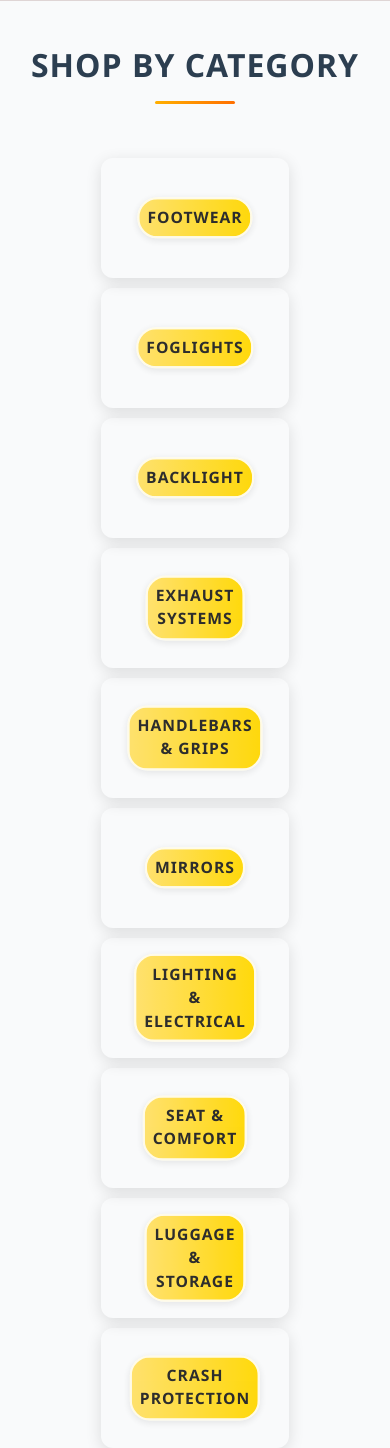
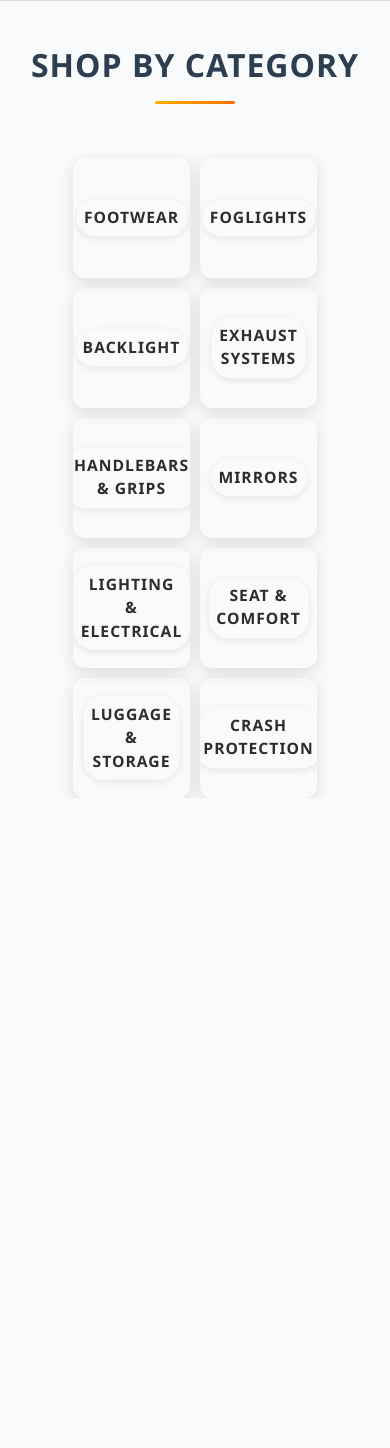
Before and after one commit to PhantomMoto/BikeApp, a Django app: page / in a window 390 px wide. Shown: the part 906-2354 px from the top of the page. After the commit the page ends 1704 px from the top, so only its background shows below. Run offline with Django 5.2, Linux system fonts and the light colour scheme; data comes from the database, SQL or seed files in the repository; style sheets or scripts are compiled from the project's sources.

Commit message:
morning 1

```diff
--- a/products/templates/products/home.html
+++ b/products/templates/products/home.html
@@ -141,7 +141,6 @@ document.getElementById('brand-select').addEventListener('change', function() {
   top: 50%;
   left: 50%;
   transform: translate(-50%, -50%);
-  background: linear-gradient(90deg, #ffe066 0%, #ffd700 100%);
   color: #222;
   font-size: 1.3rem;
   font-weight: 900;
@@ -152,7 +151,6 @@ document.getElementById('brand-select').addEventListener('change', function() {
   letter-spacing: 1px;
   opacity: 0.95;
   z-index: 2;
-  border: 2px solid #fffbe7;
 }
 @media (max-width: 900px) {
   .category-btn {
@@ -170,7 +168,7 @@ document.getElementById('brand-select').addEventListener('change', function() {
     gap: 10px;
   }
   .category-btn {
-    width: 48vw;
+    width: 30vw;
     min-width: 0;
     height: 120px;
     border-radius: 12px;
```
